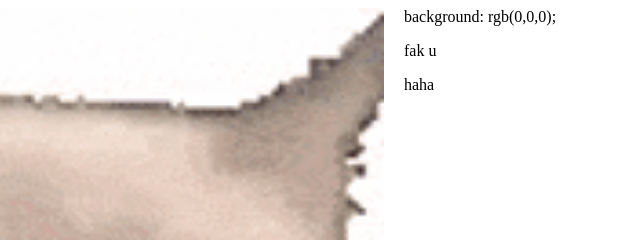
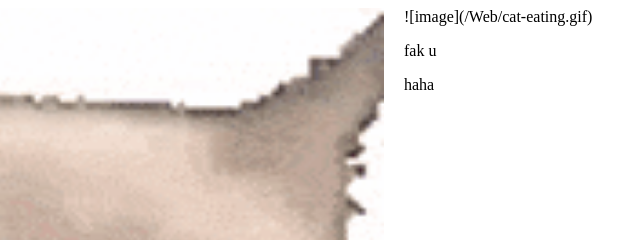
Before and after one commit to Kietuolis777/Web, a plain HTML site: page index.html in a window 1280 px wide. Shown: the top 240 px of the page, 424-1064 px from the left. Drawn offline with Linux system fonts and the light colour scheme.

Commit message:
Update index.html

```diff
--- a/index.html
+++ b/index.html
@@ -12,7 +12,7 @@
  </style>
 </head>
 <body>
-background: rgb(0,0,0);
+ ![image](/Web/cat-eating.gif)
  <img src="/Web/cat-eating.gif">
  <p>fak u</p>
  <p>haha</p>
```
